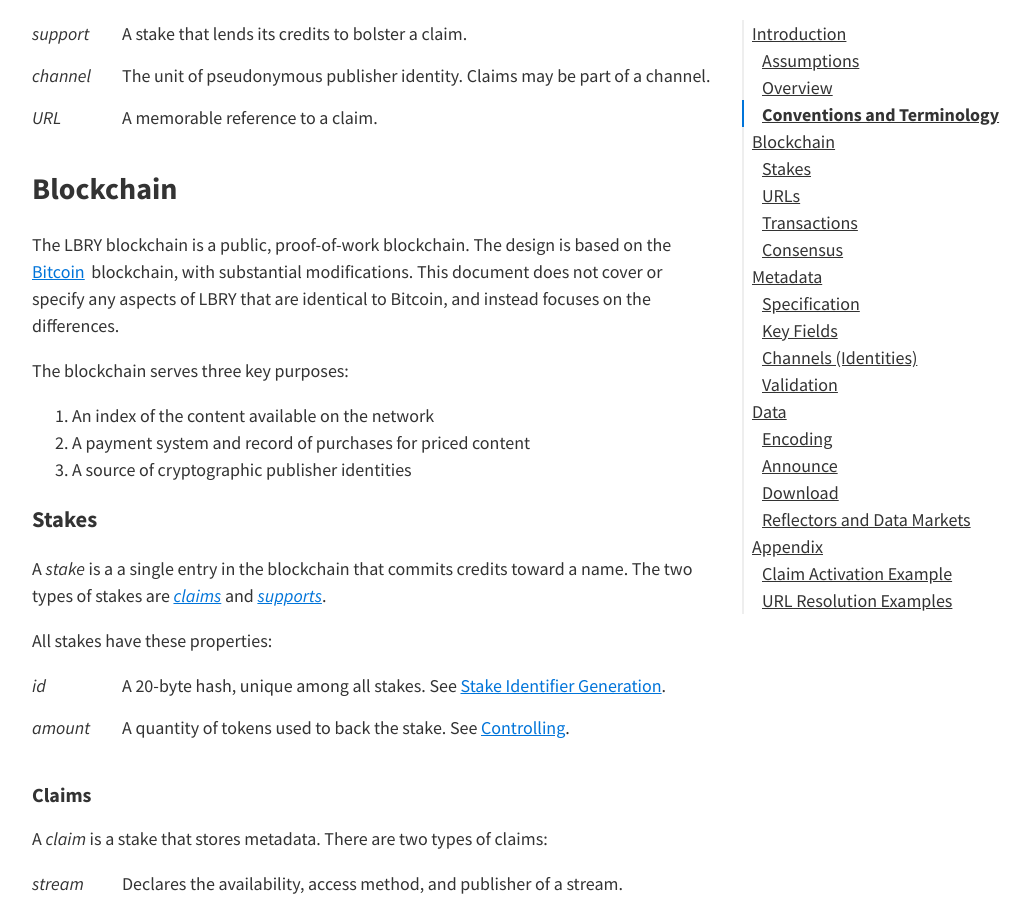
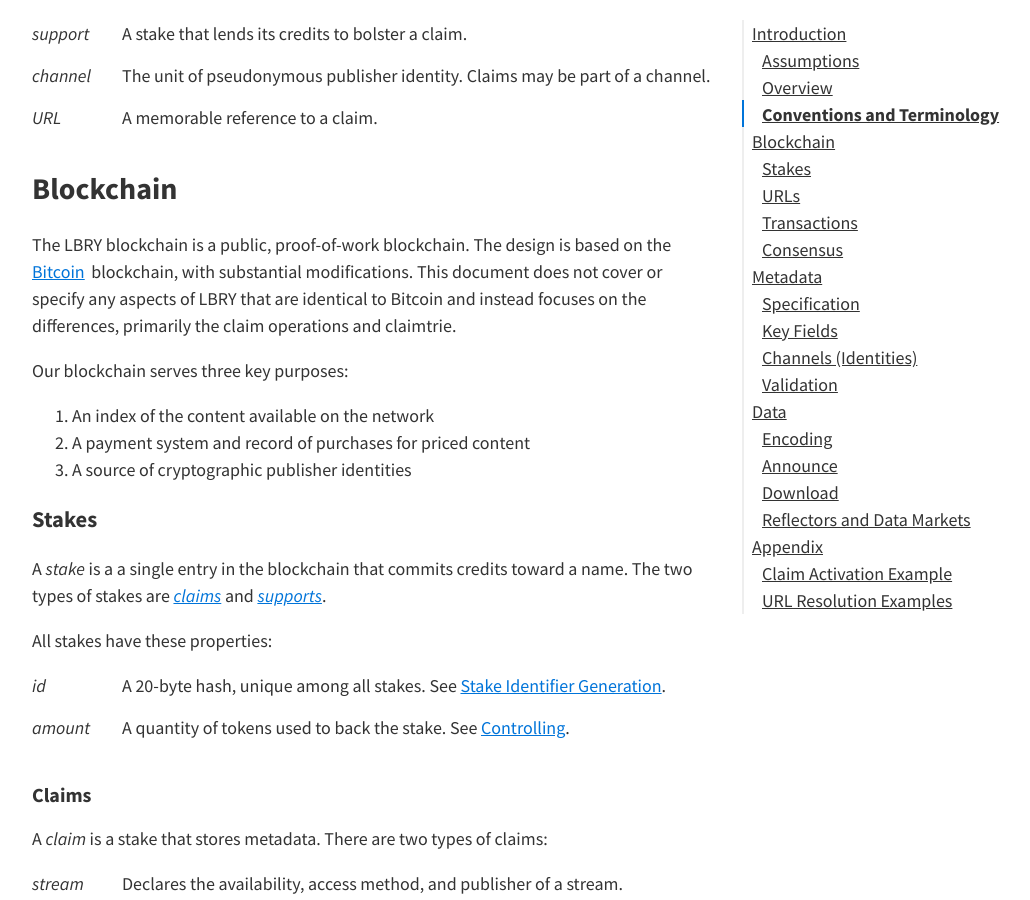
Before and after one commit to lbryio/spec, a Jekyll site: the page built from index.md, in a window 1280 px wide and 900 px high, scrolled down 1638 px. Shown: the whole window, without its empty margins (118-1148 px from the left). Built offline with Jekyll 4.4.1, drawn with Linux system fonts in a browser that asks for light colours.

Commit message:
minor update

```diff
--- a/index.md
+++ b/index.md
@@ -66,9 +66,9 @@
 ## Blockchain
 
 
-The LBRY blockchain is a public, proof-of-work blockchain. The design is based on the [Bitcoin](https://bitcoin.org/bitcoin.pdf) blockchain, with substantial modifications. This document does not cover or specify any aspects of LBRY that are identical to Bitcoin, and instead focuses on the differences.
+The LBRY blockchain is a public, proof-of-work blockchain. The design is based on the [Bitcoin](https://bitcoin.org/bitcoin.pdf) blockchain, with substantial modifications. This document does not cover or specify any aspects of LBRY that are identical to Bitcoin and instead focuses on the differences, primarily the claim operations and claimtrie.
 
-The blockchain serves three key purposes:
+Our blockchain serves three key purposes:
 
 1. An index of the content available on the network
 2. A payment system and record of purchases for priced content
```
Also changed, not shown: 1 other file.
